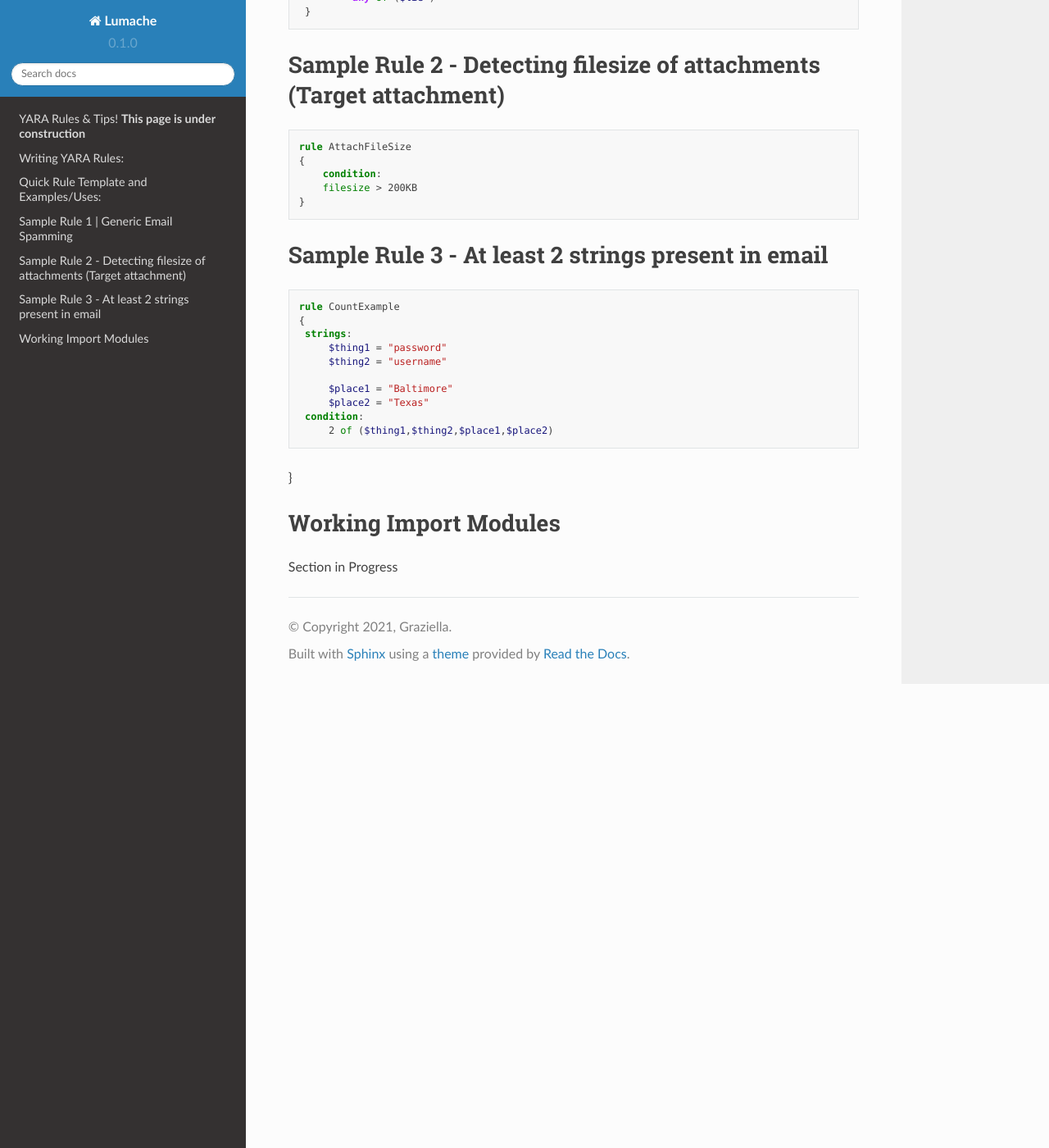
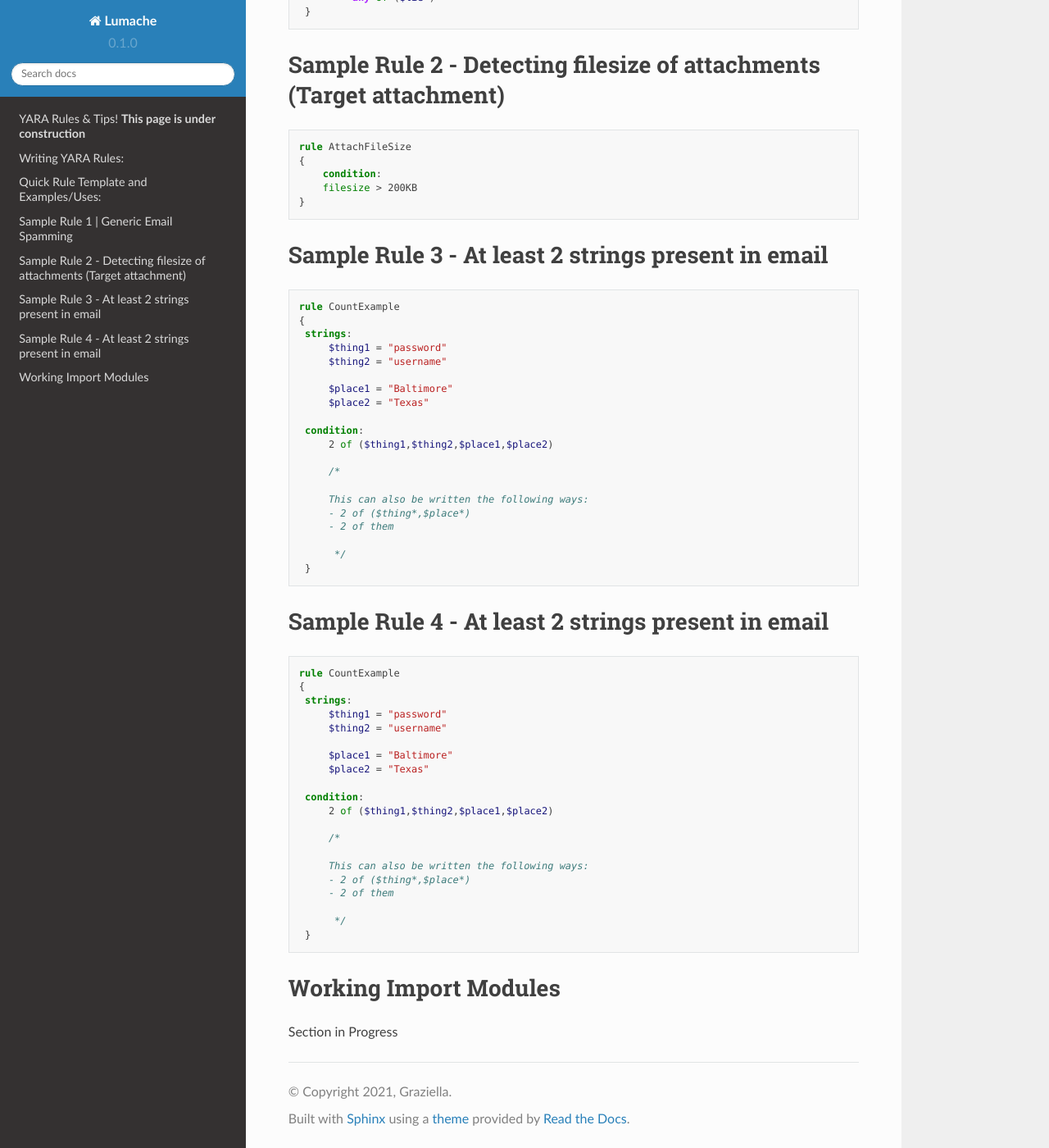
Before and after one commit to TPSWizard/YARA-Post-Inbox, a Sphinx documentation site: the page built from docs/source/index.rst, in a window 1280 px wide and 1400 px high, scrolled down 1997 px. Shown: the whole window at 82% size. Built offline with Sphinx 7.4.7 and the Read the Docs theme 2.0.0, drawn with Linux system fonts in a browser that asks for light colours.

Commit message:
Update index.rst

```diff
--- a/docs/source/index.rst
+++ b/docs/source/index.rst
@@ -171,12 +171,44 @@ Sample Rule 3 - At least 2 strings present in email
 
         $place1 = "Baltimore"
         $place2 = "Texas"
+
     condition:
         2 of ($thing1,$thing2,$place1,$place2)
 
-}
+        /*
 
+        This can also be written the following ways:
+        - 2 of ($thing*,$place*)
+        - 2 of them
 
+         */
+    }
+
+Sample Rule 4 - At least 2 strings present in email
+================================
+
+.. code-block:: yara
+
+   rule CountExample
+   {
+    strings:
+        $thing1 = "password"
+        $thing2 = "username"
+
+        $place1 = "Baltimore"
+        $place2 = "Texas"
+
+    condition:
+        2 of ($thing1,$thing2,$place1,$place2)
+
+        /*
+
+        This can also be written the following ways:
+        - 2 of ($thing*,$place*)
+        - 2 of them
+
+         */
+    }
 
 
 Working Import Modules
```
